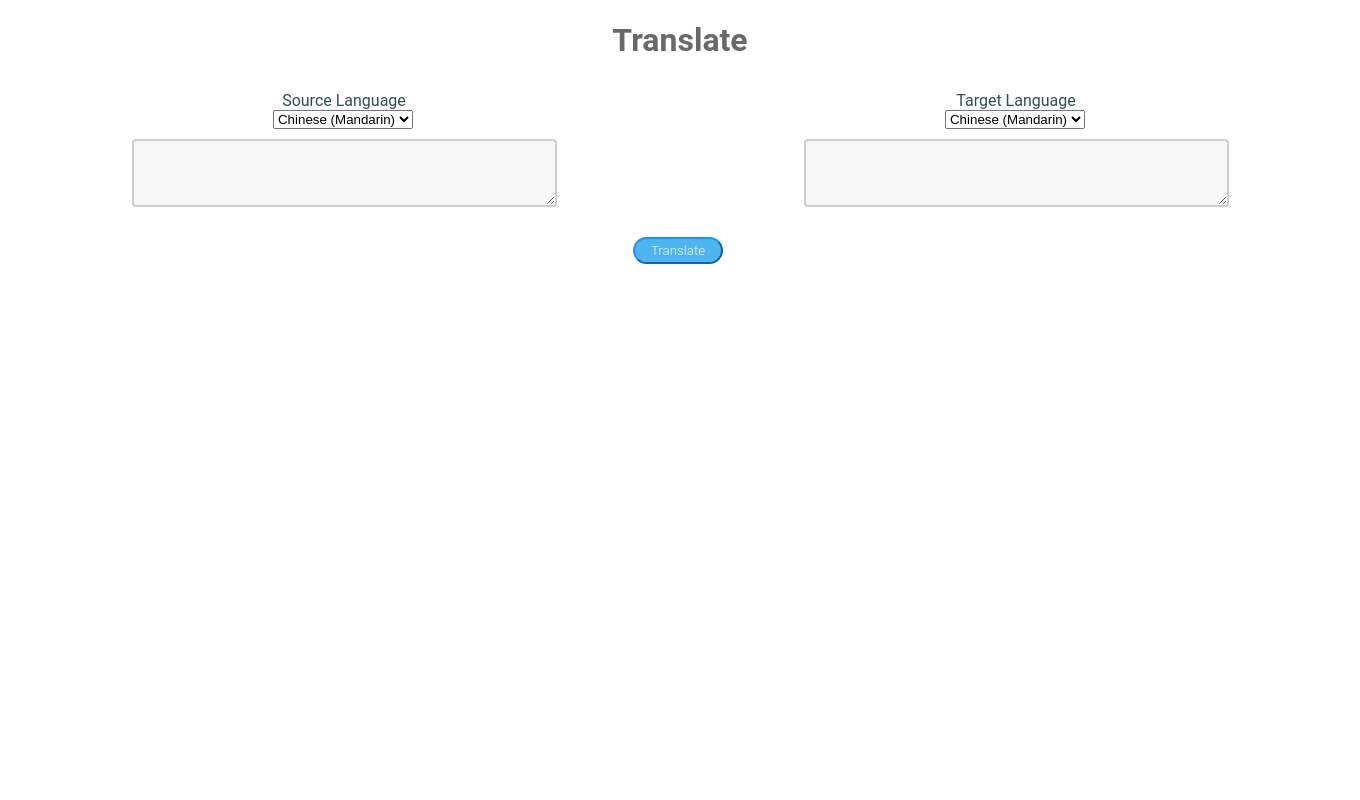
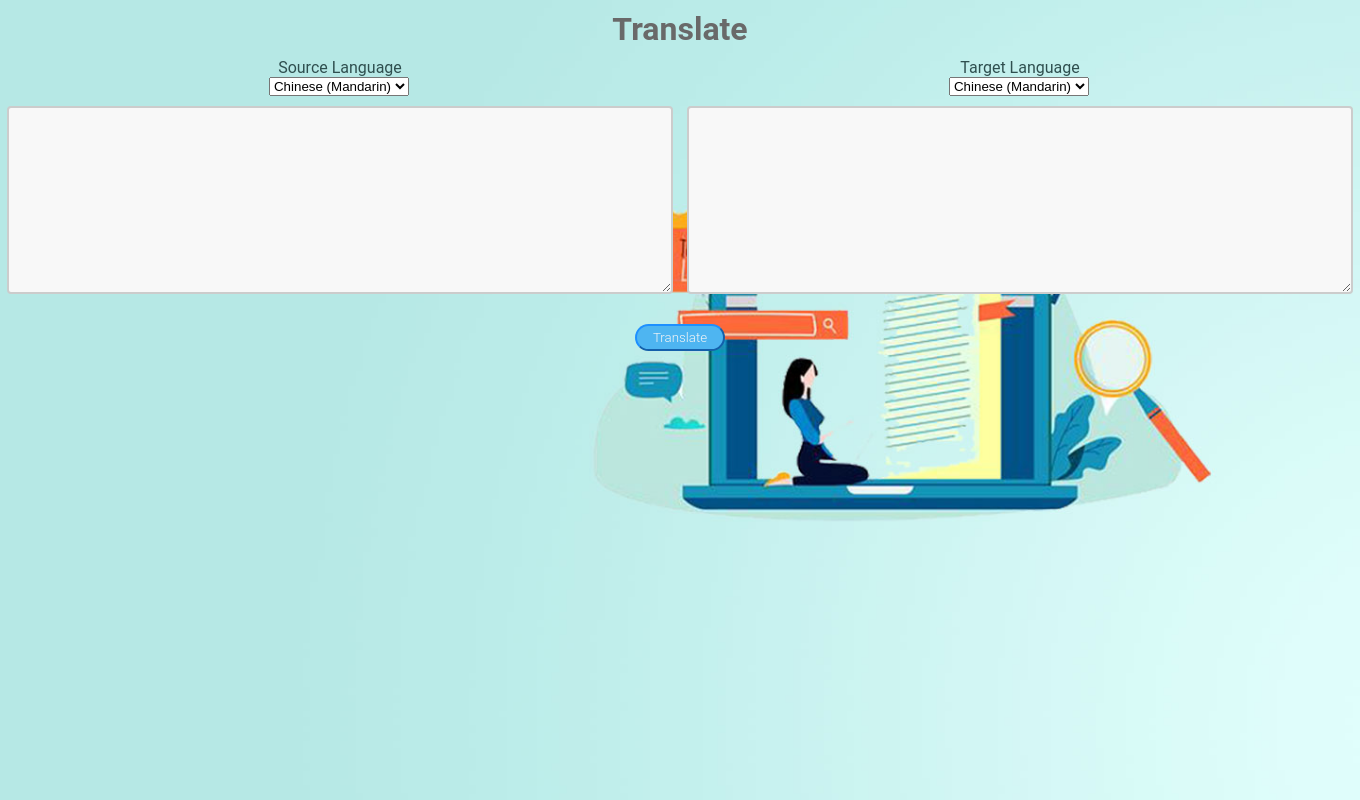
Before and after one commit to DavidDimasPatty/Development-Practice-Challenge-Build-a-Language-Translation-App, a PHP site: page / in a window 1360 px wide. Run offline with PHP 8.4, Linux system fonts and the light colour scheme.

Commit message:
perbaikan halaman dan tampilan

```diff
--- a/public/index.html
+++ b/public/index.html
@@ -4,11 +4,12 @@
 <link rel="stylesheet" href="style.css">
 <html>
     <head>
+    </head>
+    <body>
+        <div class="bg">
             <h1>
                 Translate
             </h1>
-    </head>
-    <body>
             <div class="flex-container">
                 <div class ="sect1" >
                     <label>Source Language</label>
@@ -20,12 +21,11 @@
                             <option value="NL">Dutch</option>
                             <option value="EN">English</option>
                             <option value="ET">Estonian</option>
-                        <option value="FR" >French</option>
-                        <option value="ID" >Indonesia</option>
+                            <option value="FR">French</option>
+                            <option value="ID">Indonesia</option>
                         </select>
                     </div>
-                <textarea id="textinp" name="w3review" rows="4" cols="50" required>
-                </textarea>
+                    <textarea id="textinp" name="w3review" rows="12" cols="80" required></textarea>
                 </div>
                 <div class="sect2">
                     <label>Target Language</label>
@@ -37,21 +37,18 @@
                         <option value="NL">Dutch</option>
                         <option value="EN">English</option>
                         <option value="ET">Estonian</option>
-                    <option value="FR" >French</option>
-                    <option value="ID" >Indonesia</option>
+                        <option value="FR">French</option>
+                        <option value="ID">Indonesia</option>
                     </select>
                     </div>
-                    <textarea id="hasil" name="w3review" rows="4" cols="50" readonly>
-                    </textarea>
+                        <textarea id="hasil" name="w3review" rows="12" cols="80" readonly></textarea>
                 </div>
 
             </div>
             <div class = "but">
                 <button type="button" id="buttons" style="width: fit-content; display: flex; ;">Translate</button>
             </div>
-
-
+        </div>
     </body>
 </html>
-
 <script src="main.js"></script>
--- a/public/style.css
+++ b/public/style.css
@@ -1,3 +1,15 @@
+body {
+    margin: 0;
+    padding: 0;
+    max-width: 100vw;
+}
+.bg {
+    background-image: url("bg.jpg");
+    background-size: cover;
+    background-repeat: no-repeat;
+    width: 100vw;
+    height: 100vh;
+}
 .flex-container{
     display: flex;
     flex-direction: row;
@@ -37,9 +49,11 @@
 }
 h1{
     text-align: center;
+    padding-top: 10px;
     padding-bottom: 10px;
     font-family:'Roboto',sans-serif;
-    color:dimgray
+    color:dimgray;
+    margin: 0;
 }
 label{
     font-family:'Roboto',sans-serif;
@@ -66,7 +80,6 @@ textarea{
 #buttons{
 display:inline-block;
 padding:0.3em 1.2em;
-margin:0 0.3em 0.3em 0;
 border-radius:2em;
 box-sizing: border-box;
 text-decoration:none;
@@ -83,7 +96,5 @@ background-color:#4095c6;
 }
 @media all and (max-width:30em){
 #buttons{
-display:block;
-margin:0.2em auto;
- }
+display:block;}
 }
```
Lines whose indentation alone changed are shown as unchanged.
